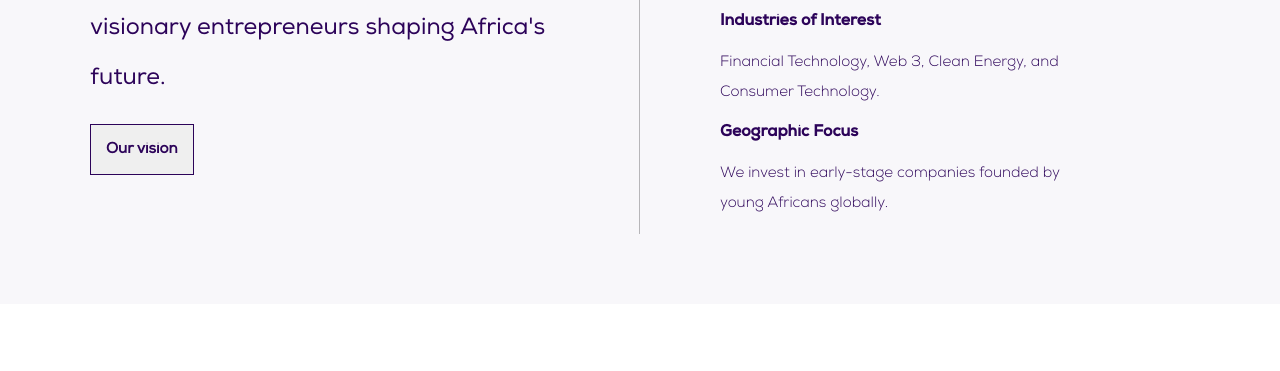
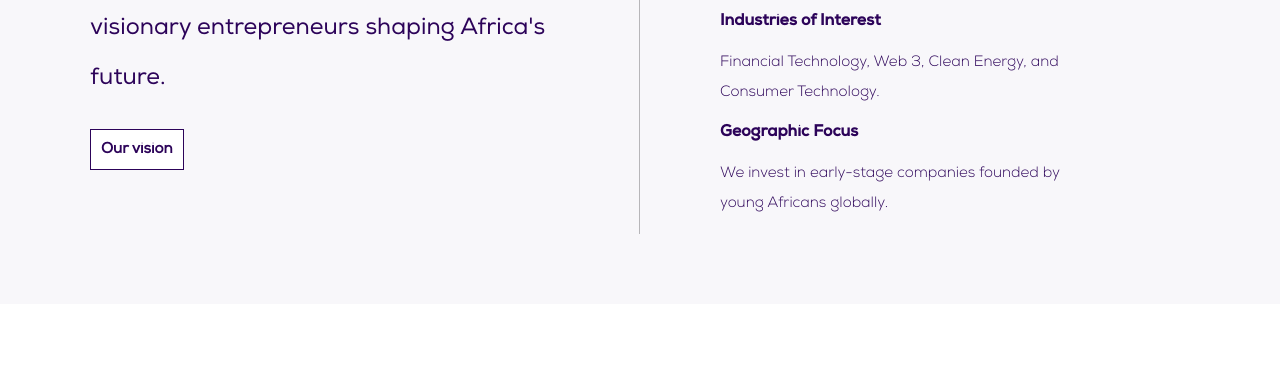
Before and after one commit to Corelade/enrich, a plain HTML site: page index.html in a window 1280 px wide. Shown: the part 861-1232 px from the top of the page. Drawn offline with Linux system fonts and the light colour scheme.

Commit message:
adjusted button

```diff
--- a/css/styles.css
+++ b/css/styles.css
@@ -144,11 +144,12 @@ body{
     color: #2C0359;
 }
 #abtus #div1 button{
-    padding: 15px;
+    padding: 10px;
     border: 1px solid #2C0359;
     font-size: 15px;
     color: #2C0359;
     font-weight: bold;
+    background-color: white;
 }
 #abtus #div2{
     width: 50%;
```
